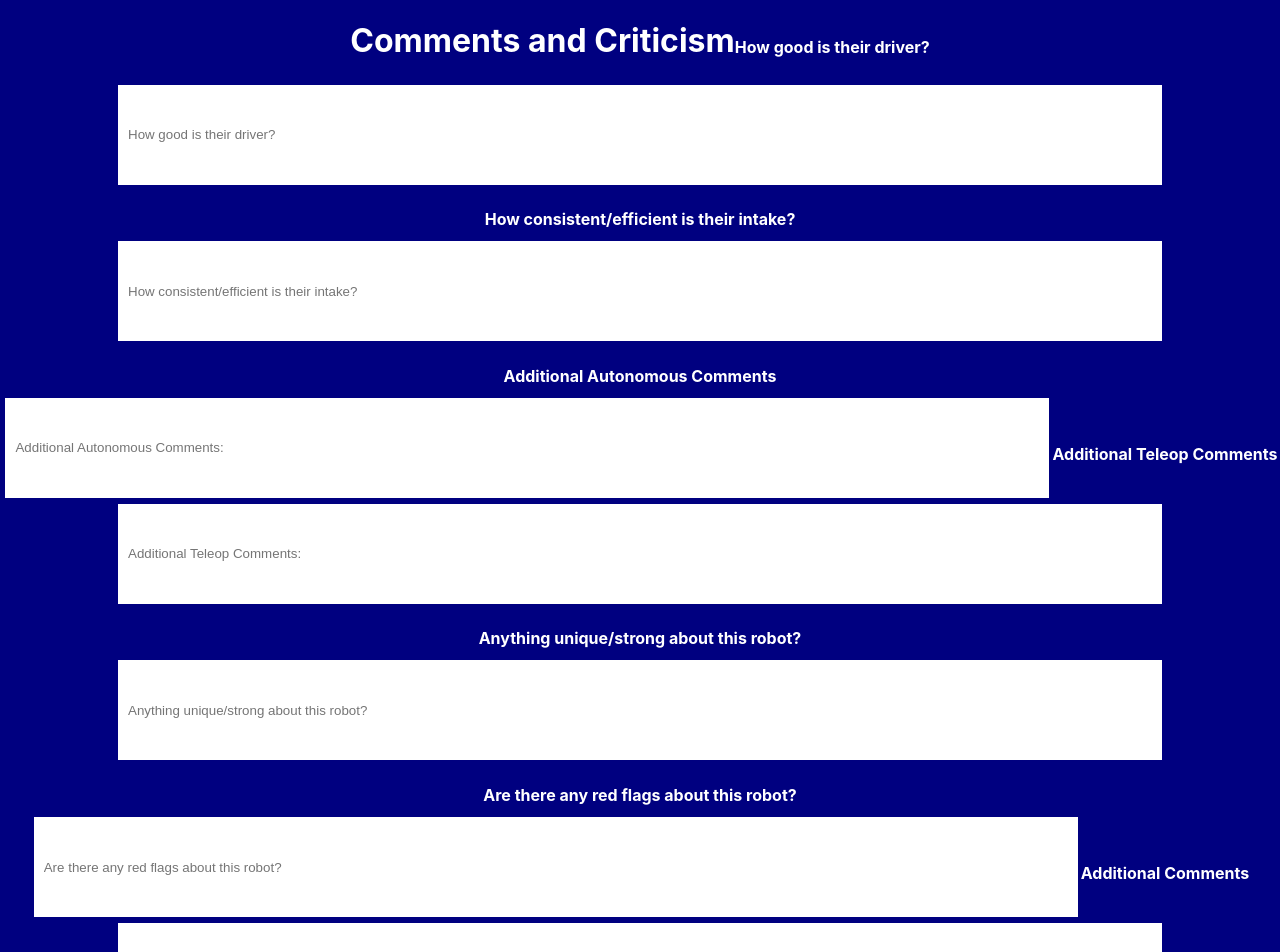
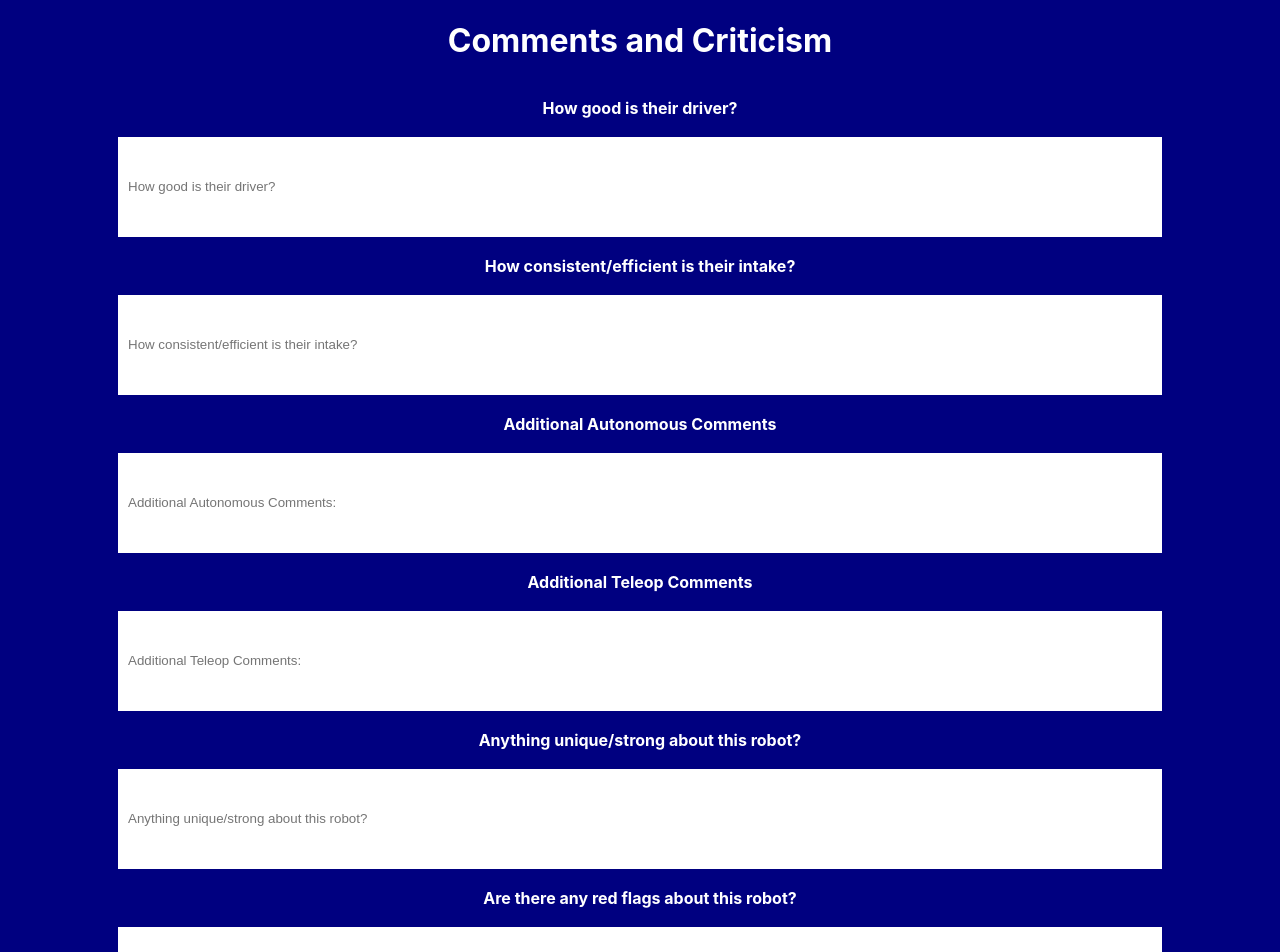
Before and after one commit to nerdherd/Nerd-Search, a React (Create React App) app in the folder Scouting-Form/: page /comments in a window 1280 px wide. Shown: the top 952 px of the page. Built offline with nearby package versions, Linux system fonts and the light colour scheme.

Commit message:
Change all h4 throughout program to paragraph

```diff
--- a/Scouting-Form/src/Pages/Auto.js
+++ b/Scouting-Form/src/Pages/Auto.js
@@ -41,7 +41,7 @@ function Auto({getScore, incrementScore, completedForms, setCompletedForms}) {
             </div>
 
             <div className="mobilityAndDock">
-                <h4>Docking and Mobility Status:</h4>
+                <p>Docking and Mobility Status:</p>
                 <ChargeStation scoreType="Charge Station Auto" getScore={getScore} incrementScore={incrementScore}></ChargeStation>
                 <MobilityButton scoreType="Auto Mobility" getScore={getScore} incrementScore={incrementScore} isAuto={true}></MobilityButton>
             </div>
--- a/Scouting-Form/src/Pages/Comments.js
+++ b/Scouting-Form/src/Pages/Comments.js
@@ -44,7 +44,7 @@ function Comments({scouterComments, setScouterComments, completedForms, setCompl
     return (
         <div id='scouterComments'>
             <h1 id='title'>Comments and Criticism</h1>
-            <h4>How good is their driver?</h4>
+            <p id="driverCommentsHeader"><b>How good is their driver?</b></p>
             <input
                 name = "driverComments"
                 placeholder="How good is their driver?"
@@ -54,7 +54,7 @@ function Comments({scouterComments, setScouterComments, completedForms, setCompl
                 className='inputField'
             ></input>
 
-            <h4>How consistent/efficient is their intake?</h4>
+            <p id="intakeCommentsHeader"><b>How consistent/efficient is their intake?</b></p>
             <input
                 name = "intakeComments"
                 placeholder="How consistent/efficient is their intake?"
@@ -64,7 +64,7 @@ function Comments({scouterComments, setScouterComments, completedForms, setCompl
                 value={scouterComments.intakeComments}
             ></input>
 
-            <h4>Additional Autonomous Comments</h4>
+            <p id="autoCommentsHeader"><b>Additional Autonomous Comments</b></p>
             <input
                 name = "autonomousComments"
                 placeholder="Additional Autonomous Comments:"
@@ -74,7 +74,7 @@ function Comments({scouterComments, setScouterComments, completedForms, setCompl
                 value={scouterComments.autonomousComments}
             ></input>
 
-            <h4>Additional Teleop Comments</h4>
+            <p id="teleopCommentsHeader"><b>Additional Teleop Comments</b></p>
             <input
                 name = "teleopComments"
                 placeholder="Additional Teleop Comments:"
@@ -84,7 +84,7 @@ function Comments({scouterComments, setScouterComments, completedForms, setCompl
                 className='inputField'
             ></input>
 
-            <h4>Anything unique/strong about this robot?</h4>
+            <p id="uniqueCommentsHeader"><b>Anything unique/strong about this robot?</b></p>
              <input
                 name = "uniqueComments"
                 placeholder="Anything unique/strong about this robot?"
@@ -94,7 +94,7 @@ function Comments({scouterComments, setScouterComments, completedForms, setCompl
                 value={scouterComments.uniqueComments}
             ></input>
 
-            <h4>Are there any red flags about this robot?</h4>
+            <p id="redFlagsHeader"><b>Are there any red flags about this robot?</b></p>
             <input
                 name = "redFlags"
                 placeholder="Are there any red flags about this robot?"
@@ -104,7 +104,7 @@ function Comments({scouterComments, setScouterComments, completedForms, setCompl
                 value={scouterComments.redFlags}
             ></input>
 
-            <h4>Additional Comments</h4>
+            <p id="additionalCommentsHeader"><b>Additional Comments</b></p>
             <input
                 name = "additionalComments"
                 placeholder="Additional Comments:"
--- a/Scouting-Form/src/Pages/MatchInfo.js
+++ b/Scouting-Form/src/Pages/MatchInfo.js
@@ -41,8 +41,8 @@ function MatchInfo({matchInfo, setMatchInfo, getScore, incrementScore, completed
 
     return (
         <div id='mainDiv'>
-            <h1 id='title'>Match Info</h1>
-            <h4>What role did they play?</h4>
+            <p id='title'><b>Match Info</b></p>
+            <p id="roleHeader"><b>What role did they play?</b></p>
             <div onChange={handleChange} className="radioInput">
                 <input type="checkbox" value="scorer" name="robotRole" /> Scorer
                 <input type="checkbox" value="defense" name="robotRole" /> Defense
@@ -51,11 +51,11 @@ function MatchInfo({matchInfo, setMatchInfo, getScore, incrementScore, completed
             </div>
 
             <div className="penalties">
-                <h4>Penalties?</h4>
+                <p id="penaltiesHeader"><b>Penalties?</b></p>
                 <PenaltiesButton scoreType="Penalties" getScore={getScore} incrementScore={incrementScore}></PenaltiesButton>
             </div>
 
-            <h4>Able to Score</h4>
+            <p id="abilityHeader"><b>Able to Score</b></p>
 
             <div onChange={handleChange} className="radioInput">
                 <input type="checkbox" value="cube" name="scoreAbility" /> Cubes
@@ -64,7 +64,7 @@ function MatchInfo({matchInfo, setMatchInfo, getScore, incrementScore, completed
             </div>
 
             <div className="gamePieceFocus">
-                <h4>Focuses on Scoring</h4>
+                <p id="focusHeader"><b>Focuses on Scoring</b></p>
                 <FocusButton scoreType="Game Piece Focus" getScore={getScore} incrementScore={incrementScore}></FocusButton>
             </div>
 
--- a/Scouting-Form/src/Pages/ScouterInfo.js
+++ b/Scouting-Form/src/Pages/ScouterInfo.js
@@ -35,7 +35,7 @@ function ScouterInfo({scouterInfo, setScouterInfo, completedForms, setCompletedF
         <div id='scouterInfo'>
             <h1 id='title'>BETA: 687 Scouting App 2023</h1>
 
-            <h4>Name (First Last)</h4>
+            <p id="usernameHeader"><b>Name (First Last)</b></p>
             <input
                 name = "username"
                 placeholder="Username"
@@ -45,7 +45,7 @@ function ScouterInfo({scouterInfo, setScouterInfo, completedForms, setCompletedF
                 className='inputField'
             ></input>
 
-            <h4>Match Number</h4>
+            <p id="matchNumberHeader"><b>Match Number</b></p>
             <input
                 name = "matchNumber"
                 placeholder="Match Number"
@@ -55,7 +55,7 @@ function ScouterInfo({scouterInfo, setScouterInfo, completedForms, setCompletedF
                 value={scouterInfo.matchNumber}
             ></input>
 
-            <h4>Team Number</h4>
+            <p id="teamNumberHeader"><b>Team Number</b></p>
             <input
                 name = "teamNumber"
                 placeholder="Team Number"
--- a/Scouting-Form/src/Pages/Teleop.js
+++ b/Scouting-Form/src/Pages/Teleop.js
@@ -56,7 +56,7 @@ function Teleop({matchInfo, setMatchInfo, getScore, incrementScore, completedFor
 
 
             <div className="radioInput">
-                <h4>Where does the robot intake game pieces?</h4>
+                <p>Where does the robot intake game pieces?</p>
                 <div onChange={handleChange} >
                     <input type="checkbox" value="floor" name="intakeLocation" /> floor
                     <input type="checkbox" value="singleSubstation" name="intakeLocation" /> single substation
@@ -67,12 +67,12 @@ function Teleop({matchInfo, setMatchInfo, getScore, incrementScore, completedFor
             </div>
 
             <div className="coopertitionGrid">
-                <h4>Does the robot score on the coopertition grid?</h4>
+                <p>Does the robot score on the coopertition grid?</p>
                 <CoopertitionButton scoreType="Coopertition Use" getScore={getScore} incrementScore={incrementScore}></CoopertitionButton>
             </div>
 
             <div className="mobilityAndDock">
-                <h4>Docking and Mobility Status:</h4>
+                <p>Docking and Mobility Status:</p>
                 <ChargeStation scoreType="Charge Station Endgame" getScore={getScore} incrementScore={incrementScore}></ChargeStation>
                 <MobilityButton scoreType="Teleop Mobility" getScore={getScore} incrementScore={incrementScore}></MobilityButton>
             </div>
--- a/Scouting-Form/src/Pages/styles/comments.css
+++ b/Scouting-Form/src/Pages/styles/comments.css
@@ -31,6 +31,46 @@
     font-size: 4vh
 }
 
+#driverCommentsHeader {
+    display: block;
+    text-align: center;
+    font-size: 2vh
+}
+
+#intakeCommentsHeader {
+    display: block;
+    text-align: center;
+    font-size: 2vh
+}
+
+#autoCommentsHeader {
+    display: block;
+    text-align: center;
+    font-size: 2vh
+}
+
+#teleopCommentsHeader {
+    display: block;
+    text-align: center;
+    font-size: 2vh
+}
+
+#uniqueCommentsHeader {
+    display: block;
+    text-align: center;
+    font-size: 2vh
+}
+
+#redFlagsHeader {
+    display: block;
+    text-align: center;
+    font-size: 2vh
+}
+#additionalCommentsHeader {
+    display: block;
+    text-align: center;
+    font-size: 2vh
+}
 .error {
     color: red;
     display: block;
--- a/Scouting-Form/src/Pages/styles/matchInfo.css
+++ b/Scouting-Form/src/Pages/styles/matchInfo.css
@@ -1,9 +1,10 @@
 #mainDiv {
     width: 100%;
-    height: 110vh;
+    height: 115vh;
     display: flex;
     justify-content: center;
     align-content: center;
+    font-size: 2vh
 }
 
 .gamePieceFocus {
@@ -14,3 +15,19 @@
 .penalties {
     width: 60vh;
 }
+
+#roleHeader {
+    font-size: 3vh
+}
+
+#penaltiesHeader {
+    font-size: 3vh
+}
+
+#abilityHeader {
+    font-size: 3vh
+}
+
+#focusHeader {
+    font-size: 3vh
+}
--- a/Scouting-Form/src/Pages/styles/scouterInfo.css
+++ b/Scouting-Form/src/Pages/styles/scouterInfo.css
@@ -25,6 +25,24 @@
     font-size: 4vh
 }
 
+#usernameHeader {
+    display: block;
+    text-align: center;
+    font-size: 2vh
+}
+
+#matchNumberHeader {
+    display: block;
+    text-align: center;
+    font-size: 2vh
+}
+
+#teamNumberHeader {
+    display: block;
+    text-align: center;
+    font-size: 2vh
+}
+
 .error {
     color: red;
     display: block;
```
